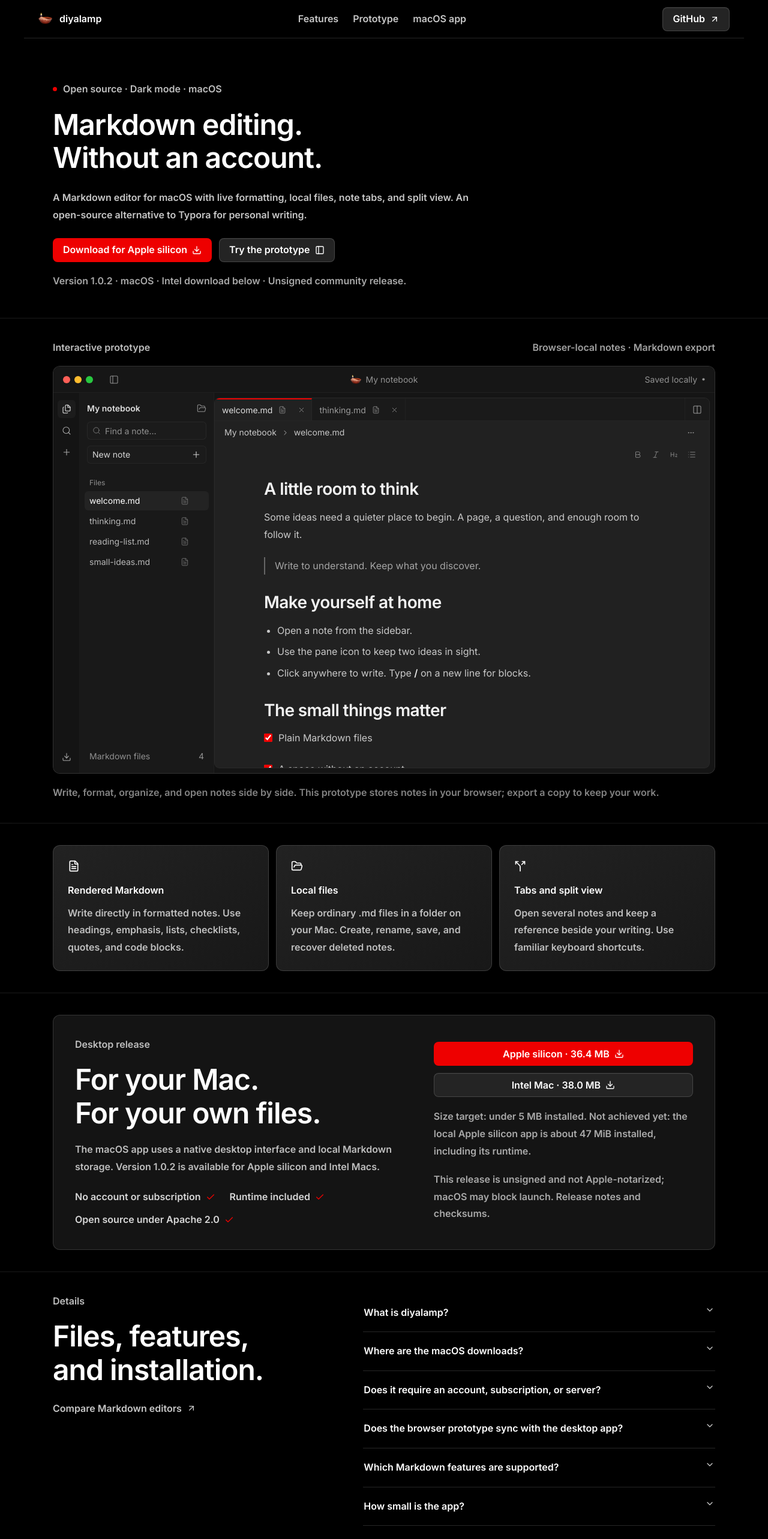
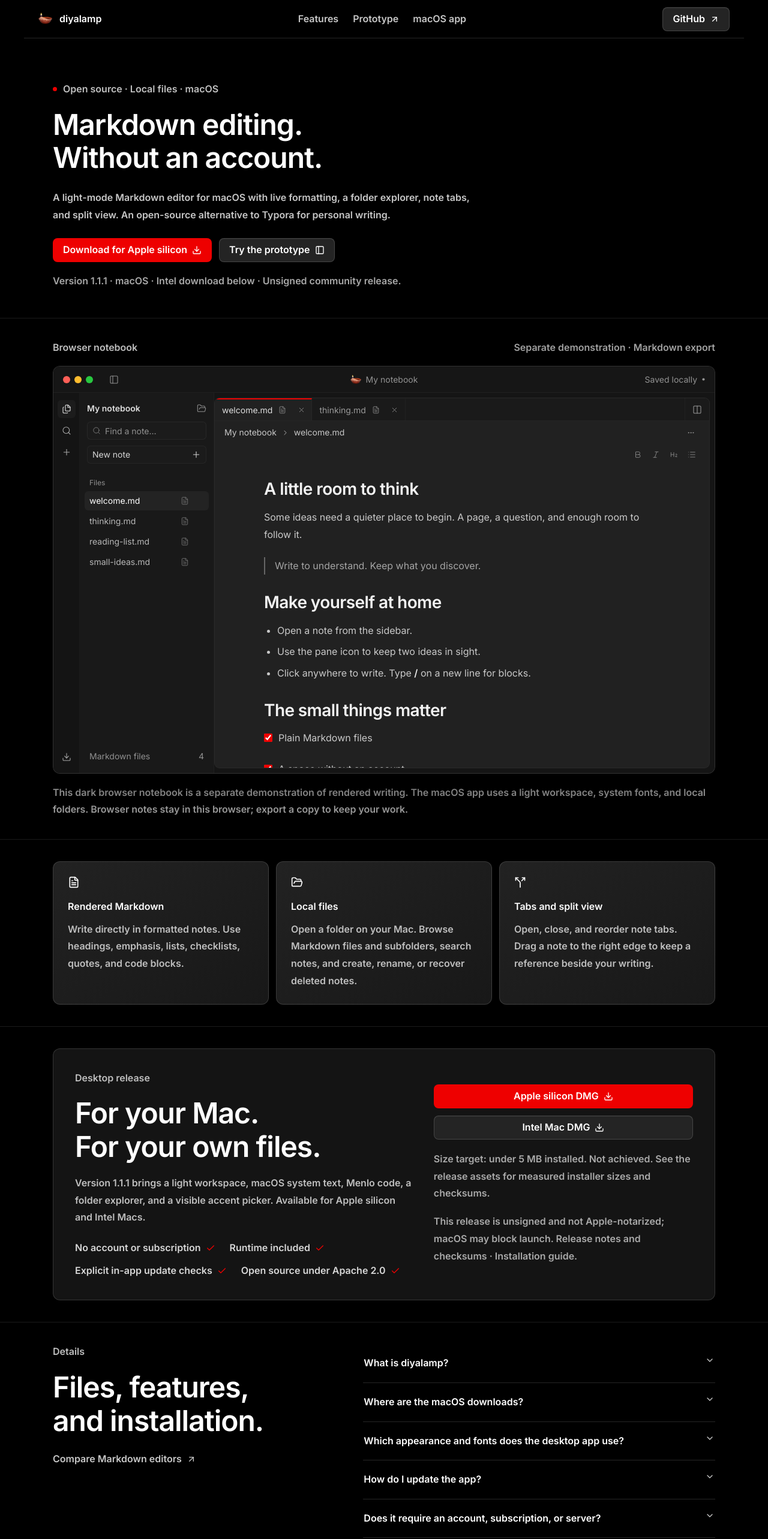
Before and after one commit to diyalamp/diyalamp.github.io, a Next.js app in the folder website/: page / in a window 1280 px wide. Shown: the top 2566 px of the page at 60% size. Built offline with nearby package versions, Linux system fonts and the light colour scheme.

Commit message:
Describe the light desktop workspace and current downloads

```diff
--- a/website/src/app/layout.tsx
+++ b/website/src/app/layout.tsx
@@ -1,6 +1,7 @@
 import type { Metadata, Viewport } from 'next';
 import localFont from 'next/font/local';
 import './globals.css';
+import { desktopRelease } from '@/lib/desktop-release';
 
 const inter = localFont({
   src: '../inter-latin.woff2',
@@ -14,13 +15,13 @@ export const metadata: Metadata = {
   title: 'diyalamp — Open-source Markdown writing for macOS',
   applicationName: 'diyalamp',
   robots: { index: true, follow: true },
-  description: 'An open-source Markdown editor for macOS. Write in rendered pages, organize local notes, and keep two notes side by side. No account or subscription.',
+  description: 'A free, open-source Markdown editor for macOS. A light workspace with local folders, rendered notes, closable tabs, and split view. No account or subscription.',
   alternates: { canonical: '/' },
   icons: { icon: '/lamp.svg' },
   openGraph: {
     type: 'website', siteName: 'diyalamp', url: '/',
     title: 'diyalamp — Open-source Markdown writing for macOS',
-    description: 'An open-source Markdown editor for macOS. Local files, rendered editing, and side-by-side notes. No sign-up or subscription.',
+    description: 'An open-source Markdown editor for macOS. Light-mode desktop writing, local files, system fonts, and side-by-side notes. No sign-up or subscription.',
     images: [{ url: '/social-card.png', width: 1200, height: 630, alt: 'diyalamp — A tool for the mind' }],
   },
   twitter: { card: 'summary_large_image', title: 'diyalamp — Open-source Markdown writing for macOS', images: ['/social-card.png'] },
@@ -30,9 +31,9 @@ export const viewport: Viewport = { themeColor: '#000000' };
 export default function RootLayout({ children }: Readonly<{ children: React.ReactNode }>) {
   const data = {"@context":"https://schema.org","@graph":[
     {"@type":"Organization","@id":"https://diyalamp.com/#project","name":"diyalamp","url":"https://diyalamp.com/","logo":"https://diyalamp.com/lamp.svg","sameAs":["https://github.com/diyalamp","https://bsky.app/profile/diyalamp.com","https://www.reddit.com/r/DiyaLamp/"]},
-    {"@type":"WebSite","@id":"https://diyalamp.com/#website","name":"diyalamp","url":"https://diyalamp.com/","publisher":{"@id":"https://diyalamp.com/#project"},"description":"An open-source Markdown writing project for macOS, with a free working browser notebook."},
-    {"@type":"WebApplication","@id":"https://diyalamp.com/#notebook","name":"diyalamp browser notebook","url":"https://diyalamp.com/#workspace","applicationCategory":"ProductivityApplication","operatingSystem":"Web browser","isAccessibleForFree":true,"description":"A working rendered Markdown notebook with slash commands, multiple note tabs, local browser saving and Markdown export. No account required."},
-    {"@type":"SoftwareApplication","@id":"https://diyalamp.com/#desktop","name":"diyalamp","url":"https://diyalamp.com/","applicationCategory":"ProductivityApplication","operatingSystem":"macOS","softwareVersion":"1.0.2","isAccessibleForFree":true,"license":"https://www.apache.org/licenses/LICENSE-2.0","downloadUrl":"https://github.com/diyalamp/diyalamp/releases/tag/v1.0.2","releaseNotes":"https://github.com/diyalamp/diyalamp/releases/tag/v1.0.2","description":"Open-source Markdown editor for macOS with rendered formatting, local files, multiple note tabs and split view. No account required. Unsigned community release.","offers":{"@type":"Offer","price":"0","priceCurrency":"USD"}},
+    {"@type":"WebSite","@id":"https://diyalamp.com/#website","name":"diyalamp","url":"https://diyalamp.com/","publisher":{"@id":"https://diyalamp.com/#project"},"description":"Open-source Markdown editor for macOS with a light desktop workspace and a separate free browser notebook demonstration."},
+    {"@type":"WebApplication","@id":"https://diyalamp.com/#notebook","name":"diyalamp browser notebook","url":"https://diyalamp.com/#workspace","applicationCategory":"ProductivityApplication","operatingSystem":"Web browser","isAccessibleForFree":true,"description":"A separate dark browser demonstration of rendered Markdown, slash commands, note tabs, local browser saving, and Markdown export. It does not sync with the desktop app. No account required."},
+    {"@type":"SoftwareApplication","@id":"https://diyalamp.com/#desktop","name":"diyalamp","url":"https://diyalamp.com/","applicationCategory":"ProductivityApplication","operatingSystem":"macOS","softwareVersion":desktopRelease.version,"isAccessibleForFree":true,"license":"https://www.apache.org/licenses/LICENSE-2.0","downloadUrl":desktopRelease.url,"releaseNotes":desktopRelease.url,"description":"Free, open-source Markdown editor for macOS. Light-mode workspace, system fonts, Menlo code, a local folder explorer, closable tabs, split view, and user-triggered in-app updates. No account required. Unsigned community release.","offers":{"@type":"Offer","price":"0","priceCurrency":"USD"}},
     {"@type":"SoftwareSourceCode","name":"diyalamp desktop source","codeRepository":"https://github.com/diyalamp/diyalamp","programmingLanguage":"Java","license":"https://www.apache.org/licenses/LICENSE-2.0","description":"Open-source source code for the macOS Markdown writing app."}
   ]};
   return <html lang="en" className={`dark ${inter.variable}`}><body><script type="application/ld+json" dangerouslySetInnerHTML={{__html:JSON.stringify(data).replace(/</g,"\\u003c")}} />{children}</body></html>;
--- a/website/src/app/page.tsx
+++ b/website/src/app/page.tsx
@@ -6,27 +6,30 @@ import {Accordion,AccordionContent,AccordionItem,AccordionTrigger} from "@/compo
 import DeferredWorkspace from "@/components/deferred-workspace";
 import LampMark from "@/components/lamp-mark";
 import SocialIcon from "@/components/social-icon";
+import {desktopRelease} from "@/lib/desktop-release";
 
-const github="https://github.com/diyalamp/diyalamp";
+const github=desktopRelease.source;
 const faqs=[
  {q:"What is diyalamp?",a:"An open-source Markdown editor for macOS with live formatting, local .md files, multiple note tabs, and split view. It is an alternative to Typora and a no-sign-up option for personal writing in a Notion-like interface."},
- {q:"Where are the macOS downloads?",a:"Version 1.0.2 is available for Apple silicon and Intel Macs from the download section and GitHub Releases. Both packages include a runtime. This first community release is unsigned and not Apple-notarized."},
+ {q:"Where are the macOS downloads?",a:`Version ${desktopRelease.version} is available for Apple silicon and Intel Macs from the download section and GitHub Releases. Both packages include a runtime; no separate Java installation is needed. This community release is unsigned and not Apple-notarized.`},
+ {q:"Which appearance and fonts does the desktop app use?",a:"The desktop app is light mode only, with a soft writing surface, the macOS system font for text, and Menlo for code. Choose an accent color from the tab bar. The website and its separate browser notebook keep their own dark interface."},
+ {q:"How do I update the app?",a:"Use Help → Check for updates in the installed app. Checking does not download anything. You choose whether to download a newer release, then choose Install and Restart. The app checks the download against the published SHA-256 checksum and saves notes before restarting. A save conflict cancels installation so you can resolve it first."},
  {q:"Does it require an account, subscription, or server?",a:"No. The desktop app uses Markdown files in a folder on your Mac. Local writing requires no account, subscription, backend, or AI service."},
- {q:"Does the browser prototype sync with the desktop app?",a:"No. The prototype keeps notes in this browser. Export a Markdown copy to keep it or open it in another editor. Desktop files and browser notes are separate."},
- {q:"Which Markdown features are supported?",a:"The desktop editor supports headings, bold, italic, links, lists, checklists, quotes, inline code, and fenced code blocks. The first release does not include the full CommonMark specification, rich tables, remote-image previews, plugins, or sync."},
- {q:"How small is the app?",a:"The size target is under 5 MB installed; that target has not been achieved. Version 1.0.2 downloads are 36.4 MB for Apple silicon and 38.0 MB for Intel. The locally measured Apple silicon installation occupies about 47 MiB, including a runtime. These are measured sizes; the under-5-MB goal remains an engineering target."},
+ {q:"Does the browser prototype sync with the desktop app?",a:"No. The dark browser notebook is a separate demonstration, not a screenshot of the light macOS app. It keeps notes in this browser. Export a Markdown copy to keep it or open it in another editor. Desktop files and browser notes are separate."},
+ {q:"Which Markdown features are supported?",a:"The desktop editor supports headings, bold, italic, links, lists, checklists, quotes, inline code, and fenced code blocks. This release does not include the full CommonMark specification, rich tables, remote-image previews, plugins, or sync."},
+ {q:"How small is the app?",a:"Under 5 MB installed remains an engineering target, not an achieved size. The self-contained desktop package includes its runtime and UI libraries. GitHub Releases lists the actual installer sizes and matching checksums; download size and installed size are different measurements."},
  {q:"Can I contribute?",a:"Yes. The project is Apache-2.0 licensed. The repository includes build instructions, tests, issue templates, and a contributor guide. Bug reports with fictional sample notes, accessibility feedback, and Markdown compatibility tests are useful contributions."}
 ];
 export default function Home(){return <main className="simple-site">
  <header className="landing-header"><a href="#" className="landing-brand"><LampMark className="brand-lamp"/>diyalamp</a><nav aria-label="Main navigation"><a href="#features">Features</a><a href="#workspace">Prototype</a><a href="#download">macOS app</a></nav><Button variant="secondary" asChild><a href={github}>GitHub<ArrowUpRightIcon className="size-4"/></a></Button></header>
- <section className="simple-hero"><div className="max-w-6xl mx-auto px-6"><div className="simple-kicker"><span className="status-dot"/>Open source · Dark mode · macOS</div><h1>Markdown editing.<br/>Without an account.</h1><p className="simple-intro">A Markdown editor for macOS with live formatting, local files, note tabs, and split view. An open-source alternative to Typora for personal writing.</p><div className="simple-actions"><Button asChild><a href={`${github}/releases/download/v1.0.2/diyalamp-1.0.2-macos-arm64.dmg`}>Download for Apple silicon<DownloadIcon className="size-4"/></a></Button><Button variant="secondary" onClick={()=>document.getElementById("workspace")?.scrollIntoView({behavior:"auto",block:"start"})}>Try the prototype<PanelLeftIcon className="size-4"/></Button></div><p className="simple-status">Version 1.0.2 · macOS · Intel download below · Unsigned community release.</p></div></section>
- <section id="workspace" className="simple-workspace"><div className="mx-auto max-w-6xl px-6"><div className="simple-section-label"><span>Interactive prototype</span><span>Browser-local notes · Markdown export</span></div><DeferredWorkspace/><p className="simple-caption">Write, format, organize, and open notes side by side. This prototype stores notes in your browser; export a copy to keep your work.</p></div></section>
+ <section className="simple-hero"><div className="max-w-6xl mx-auto px-6"><div className="simple-kicker"><span className="status-dot"/>Open source · Local files · macOS</div><h1>Markdown editing.<br/>Without an account.</h1><p className="simple-intro">A light-mode Markdown editor for macOS with live formatting, a folder explorer, note tabs, and split view. An open-source alternative to Typora for personal writing.</p><div className="simple-actions"><Button asChild><a href={desktopRelease.appleSilicon}>Download for Apple silicon<DownloadIcon className="size-4"/></a></Button><Button variant="secondary" onClick={()=>document.getElementById("workspace")?.scrollIntoView({behavior:"auto",block:"start"})}>Try the prototype<PanelLeftIcon className="size-4"/></Button></div><p className="simple-status">Version {desktopRelease.version} · macOS · Intel download below · Unsigned community release.</p></div></section>
+ <section id="workspace" className="simple-workspace"><div className="mx-auto max-w-6xl px-6"><div className="simple-section-label"><span>Browser notebook</span><span>Separate demonstration · Markdown export</span></div><DeferredWorkspace/><p className="simple-caption">This dark browser notebook is a separate demonstration of rendered writing. The macOS app uses a light workspace, system fonts, and local folders. Browser notes stay in this browser; export a copy to keep your work.</p></div></section>
  <section id="features"><div className="max-w-6xl mx-auto px-6"><div className="simple-feature-grid">{[
  {icon:FileTextIcon,title:"Rendered Markdown",text:"Write directly in formatted notes. Use headings, emphasis, lists, checklists, quotes, and code blocks."},
- {icon:FolderOpenIcon,title:"Local files",text:"Keep ordinary .md files in a folder on your Mac. Create, rename, save, and recover deleted notes."},
- {icon:SplitIcon,title:"Tabs and split view",text:"Open several notes and keep a reference beside your writing. Use familiar keyboard shortcuts."}
+ {icon:FolderOpenIcon,title:"Local files",text:"Open a folder on your Mac. Browse Markdown files and subfolders, search notes, and create, rename, or recover deleted notes."},
+ {icon:SplitIcon,title:"Tabs and split view",text:"Open, close, and reorder note tabs. Drag a note to the right edge to keep a reference beside your writing."}
  ].map(({icon:Icon,title,text})=><article className="simple-feature-card" key={title}><Icon className="size-5"/><h2>{title}</h2><p>{text}</p></article>)}</div></div></section>
- <section id="download"><div className="max-w-6xl mx-auto px-6"><div className="simple-release-card"><div><span className="simple-kicker">Desktop release</span><h2>For your Mac.<br/>For your own files.</h2><p>The macOS app uses a native desktop interface and local Markdown storage. Version 1.0.2 is available for Apple silicon and Intel Macs.</p><ul>{["No account or subscription","Runtime included","Open source under Apache 2.0"].map(t=><li key={t}><span>{t}</span><CheckIcon className="size-4"/></li>)}</ul></div><div className="simple-release-actions"><Button asChild><a href={`${github}/releases/download/v1.0.2/diyalamp-1.0.2-macos-arm64.dmg`}>Apple silicon · 36.4 MB<DownloadIcon className="size-4"/></a></Button><Button variant="secondary" asChild><a href={`${github}/releases/download/v1.0.2/diyalamp-1.0.2-macos-x86_64.dmg`}>Intel Mac · 38.0 MB<DownloadIcon className="size-4"/></a></Button><p><strong>Size target: under 5 MB installed.</strong> Not achieved yet: the local Apple silicon app is about 47 MiB installed, including its runtime.</p><p>This release is unsigned and not Apple-notarized; macOS may block launch. <a href={`${github}/releases/tag/v1.0.2`}>Release notes and checksums</a>.</p></div></div></div></section>
+ <section id="download"><div className="max-w-6xl mx-auto px-6"><div className="simple-release-card"><div><span className="simple-kicker">Desktop release</span><h2>For your Mac.<br/>For your own files.</h2><p>Version {desktopRelease.version} brings a light workspace, macOS system text, Menlo code, a folder explorer, and a visible accent picker. Available for Apple silicon and Intel Macs.</p><ul>{["No account or subscription","Runtime included","Explicit in-app update checks","Open source under Apache 2.0"].map(t=><li key={t}><span>{t}</span><CheckIcon className="size-4"/></li>)}</ul></div><div className="simple-release-actions"><Button asChild><a href={desktopRelease.appleSilicon}>Apple silicon DMG<DownloadIcon className="size-4"/></a></Button><Button variant="secondary" asChild><a href={desktopRelease.intel}>Intel Mac DMG<DownloadIcon className="size-4"/></a></Button><p><strong>Size target: under 5 MB installed.</strong> Not achieved. See the release assets for measured installer sizes and checksums.</p><p>This release is unsigned and not Apple-notarized; macOS may block launch. <a href={desktopRelease.url}>Release notes and checksums</a> · <a href={desktopRelease.installation}>Installation guide</a>.</p></div></div></div></section>
  <section id="questions"><div className="max-w-6xl mx-auto px-6 simple-questions"><div><span className="simple-kicker">Details</span><h2>Files, features,<br/>and installation.</h2><a className="simple-text-link" href="/alternatives/">Compare Markdown editors<ArrowUpRightIcon className="size-4"/></a></div><Accordion type="single" collapsible>{faqs.map((faq,i)=><AccordionItem key={faq.q} value={`q-${i}`}><AccordionTrigger>{faq.q}</AccordionTrigger><AccordionContent>{faq.a}</AccordionContent></AccordionItem>)}</Accordion></div></section>
  <footer className="landing-footer"><a href="#" className="landing-brand"><LampMark className="brand-lamp"/>diyalamp</a><nav className="footer-socials" aria-label="diyalamp social accounts"><a href="https://github.com/diyalamp">GitHub<SocialIcon name="github"/></a><a href="https://bsky.app/profile/diyalamp.com">Bluesky<SocialIcon name="bluesky"/></a><a href="https://www.reddit.com/r/DiyaLamp/">Reddit<SocialIcon name="reddit"/></a></nav><span className="production-credit">A <a href="https://jrxna.com" aria-label="JRXNA"><img src="/jrxna-logo.png" alt="JRXNA" width="74" height="18"/></a> production.</span></footer>
  </main>;}
--- /dev/null
+++ b/website/src/lib/desktop-release.ts
@@ -0,0 +1,12 @@
+/** Public desktop release references; keep installer byte counts tied to measured assets. */
+const version = '1.1.1';
+const source = 'https://github.com/diyalamp/diyalamp';
+
+export const desktopRelease = {
+  version,
+  source,
+  url: `${source}/releases/tag/v${version}`,
+  appleSilicon: `${source}/releases/download/v${version}/diyalamp-${version}-macos-arm64.dmg`,
+  intel: `${source}/releases/download/v${version}/diyalamp-${version}-macos-x86_64.dmg`,
+  installation: `${source}/blob/main/docs/install.md`,
+};
```
Also changed, not shown: website/src/app/alternatives/page.tsx (+5 -4 lines), website/public/llms.txt, 3 other files (tests, documents, lock files or other folders).
